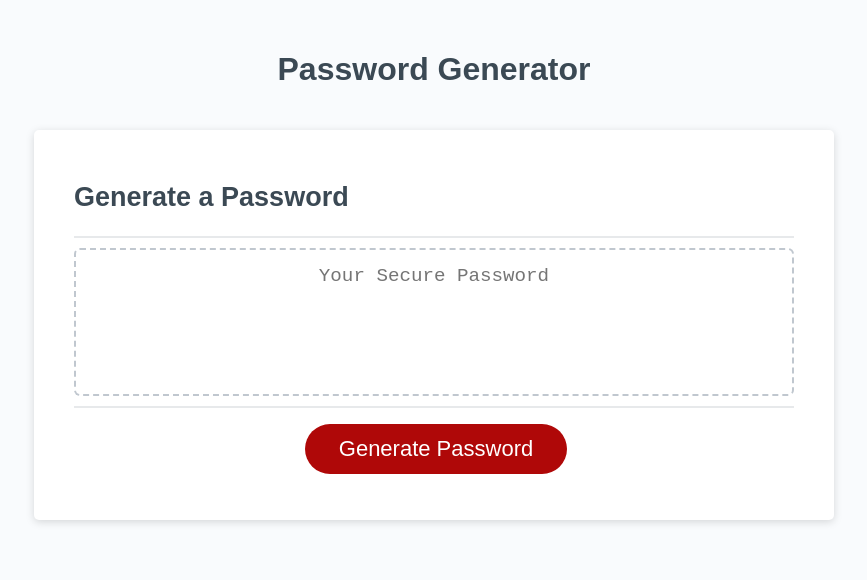
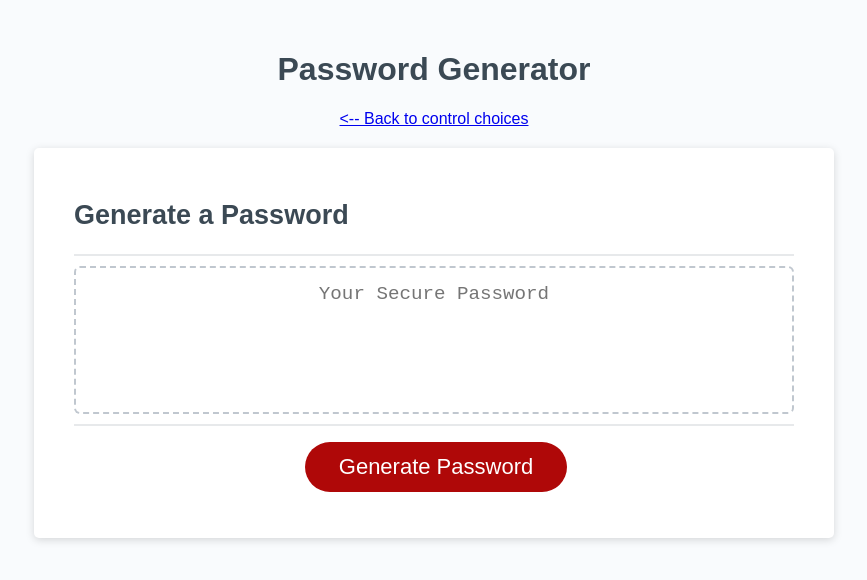
Before and after one commit to joerdixon/password-generator, a plain HTML site: page prompt-controls/index.html in a window 1280 px wide. Shown: the whole page, without its empty margins (206-1073 px from the left). Drawn offline with Linux system fonts and the light colour scheme.

Commit message:
added full traversability between settings choices

```diff
--- a/prompt-controls/index.html
+++ b/prompt-controls/index.html
@@ -11,6 +11,7 @@
     <div class="wrapper">
       <header>
         <h1>Password Generator</h1>
+        <a href="../index.html"> &lt;-- Back to control choices</a>
       </header>
       <div class="card">
         <div class="card-header">
```
Also changed, not shown: form-controls/index.html (+1 -0 lines).
